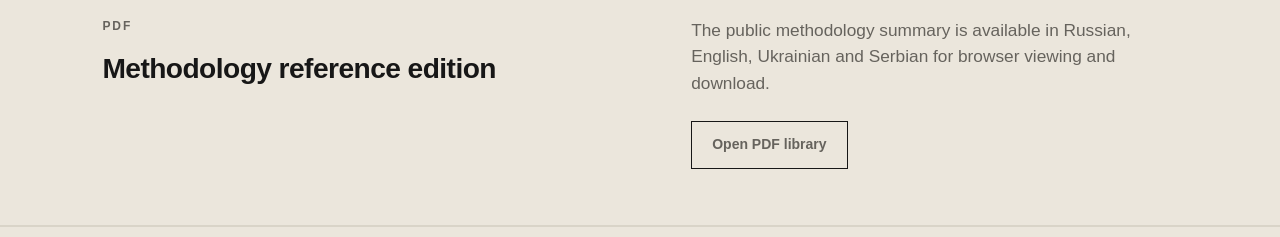
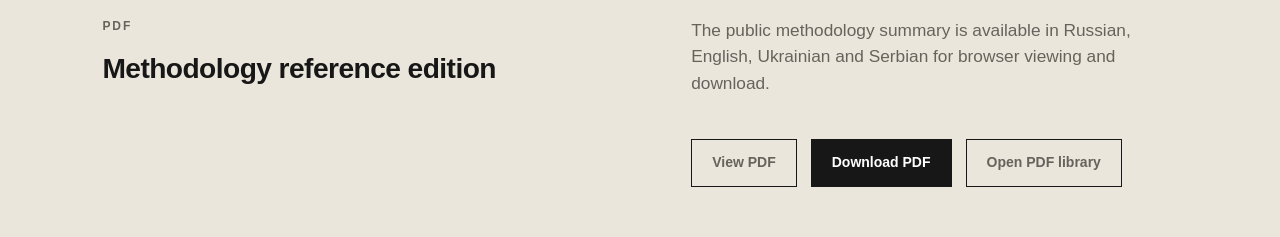
Before and after one commit to oikua66/damp-diagnostics, a Next.js app: page /en/methodology in a window 1280 px wide. Shown: the part 2920-3157 px from the top of the page. Built offline with nearby package versions, Linux system fonts and the light colour scheme; no server answers.

Commit message:
Add methodology PDF view and download controls

```diff
--- a/app/[lang]/methodology/page.tsx
+++ b/app/[lang]/methodology/page.tsx
@@ -2,7 +2,7 @@ import { notFound } from 'next/navigation';
 import type { Metadata } from 'next';
 import { languages, type Lang } from '../../../lib/translations';
 import { buildMetadata } from '../../../lib/seo';
-import { methodology, methodologySlugs } from '../../../lib/methodology';
+import { methodology, methodologySlugs, publicMethodologyPdfs } from '../../../lib/methodology';
 import SiteHeader from '../../components/SiteHeader';
 
 type Props = { params: Promise<{ lang: string }> };
@@ -18,6 +18,8 @@ const intro: Record<Lang, {
   pagesTitle: string;
   softwareTitle: string;
   open: string;
+  viewPdf: string;
+  downloadPdf: string;
 }> = {
   ru: {
     title: 'Методология инженерного анализа и принятия решений',
@@ -29,7 +31,7 @@ const intro: Record<Lang, {
     aritzCta: 'Открыть раздел ARITZ',
     pagesTitle: 'Разделы методологии',
     softwareTitle: 'От методологии к программной реализации',
-    open: 'Открыть',
+    open: 'Открыть', viewPdf: 'Просмотреть PDF', downloadPdf: 'Скачать PDF',
   },
   en: {
     title: 'Engineering analysis and decision methodology',
@@ -41,7 +43,7 @@ const intro: Record<Lang, {
     aritzCta: 'Open ARITZ',
     pagesTitle: 'Methodology sections',
     softwareTitle: 'From methodology to software implementation',
-    open: 'Open',
+    open: 'Open', viewPdf: 'View PDF', downloadPdf: 'Download PDF',
   },
   uk: {
     title: 'Методологія інженерного аналізу та прийняття рішень',
@@ -53,7 +55,7 @@ const intro: Record<Lang, {
     aritzCta: 'Відкрити ARITZ',
     pagesTitle: 'Розділи методології',
     softwareTitle: 'Від методології до програмної реалізації',
-    open: 'Відкрити',
+    open: 'Відкрити', viewPdf: 'Переглянути PDF', downloadPdf: 'Завантажити PDF',
   },
   sr: {
     title: 'Metodologija inženjerske analize i donošenja odluka',
@@ -65,7 +67,7 @@ const intro: Record<Lang, {
     aritzCta: 'Otvori ARITZ',
     pagesTitle: 'Delovi metodologije',
     softwareTitle: 'Od metodologije do softverske realizacije',
-    open: 'Otvori',
+    open: 'Otvori', viewPdf: 'Pregledaj PDF', downloadPdf: 'Preuzmi PDF',
   },
 };
 
@@ -159,7 +161,11 @@ export default async function MethodologyPage({ params }: Props) {
         </div>
         <div className="prose">
           <p>{m.pdfText}</p>
-          <a className="button button-light" href={`/${lang}/methodology/library`}>{m.pdfPending}</a>
+          <div className="hero-actions">
+            <a className="button button-light" href={publicMethodologyPdfs[lang].path} target="_blank" rel="noreferrer">{t.viewPdf}</a>
+            <a className="button button-dark" href={publicMethodologyPdfs[lang].path} download>{t.downloadPdf}</a>
+            <a className="button button-light" href={`/${lang}/methodology/library`}>{m.pdfPending}</a>
+          </div>
         </div>
       </section>
     </main>
```
